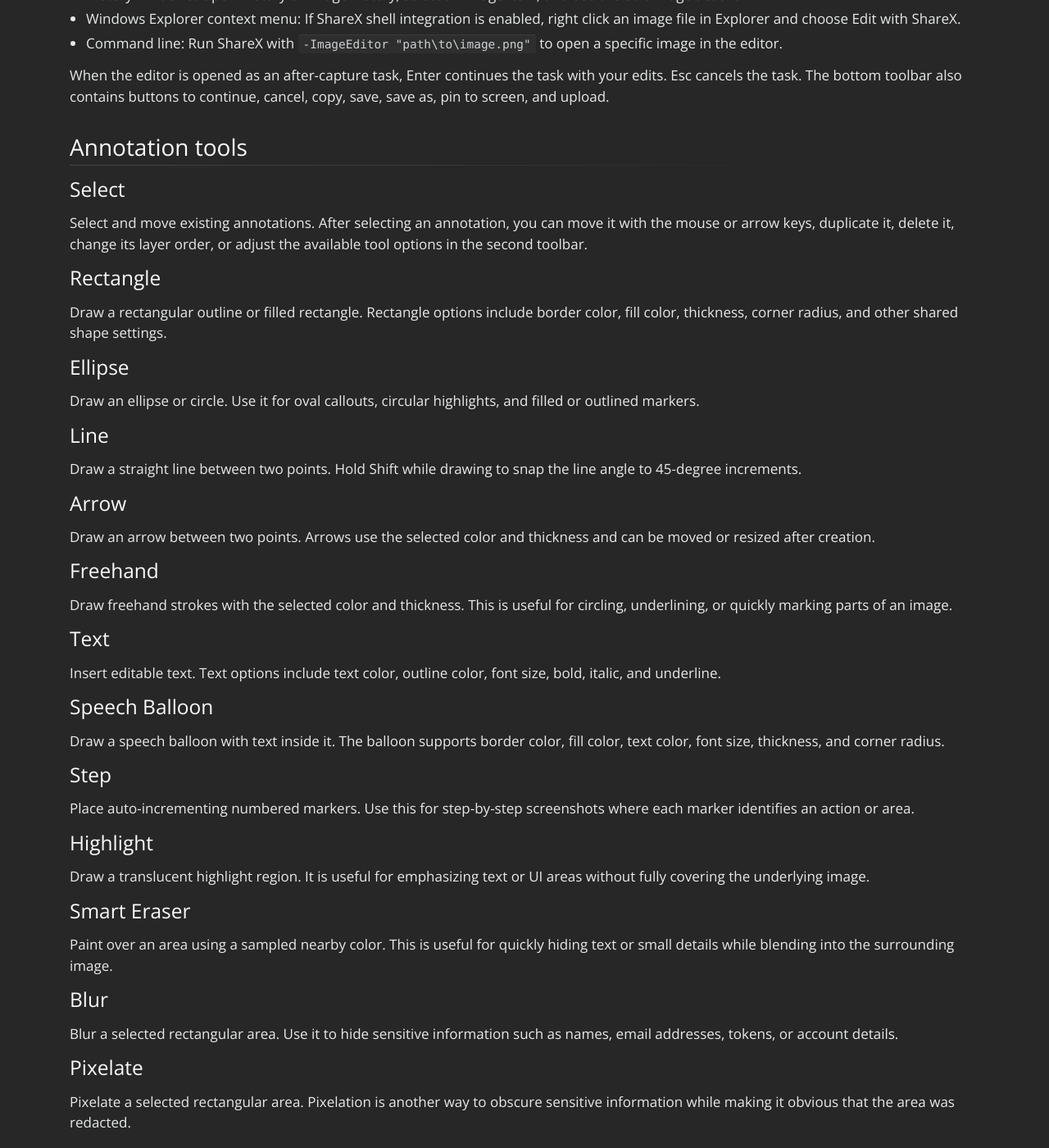
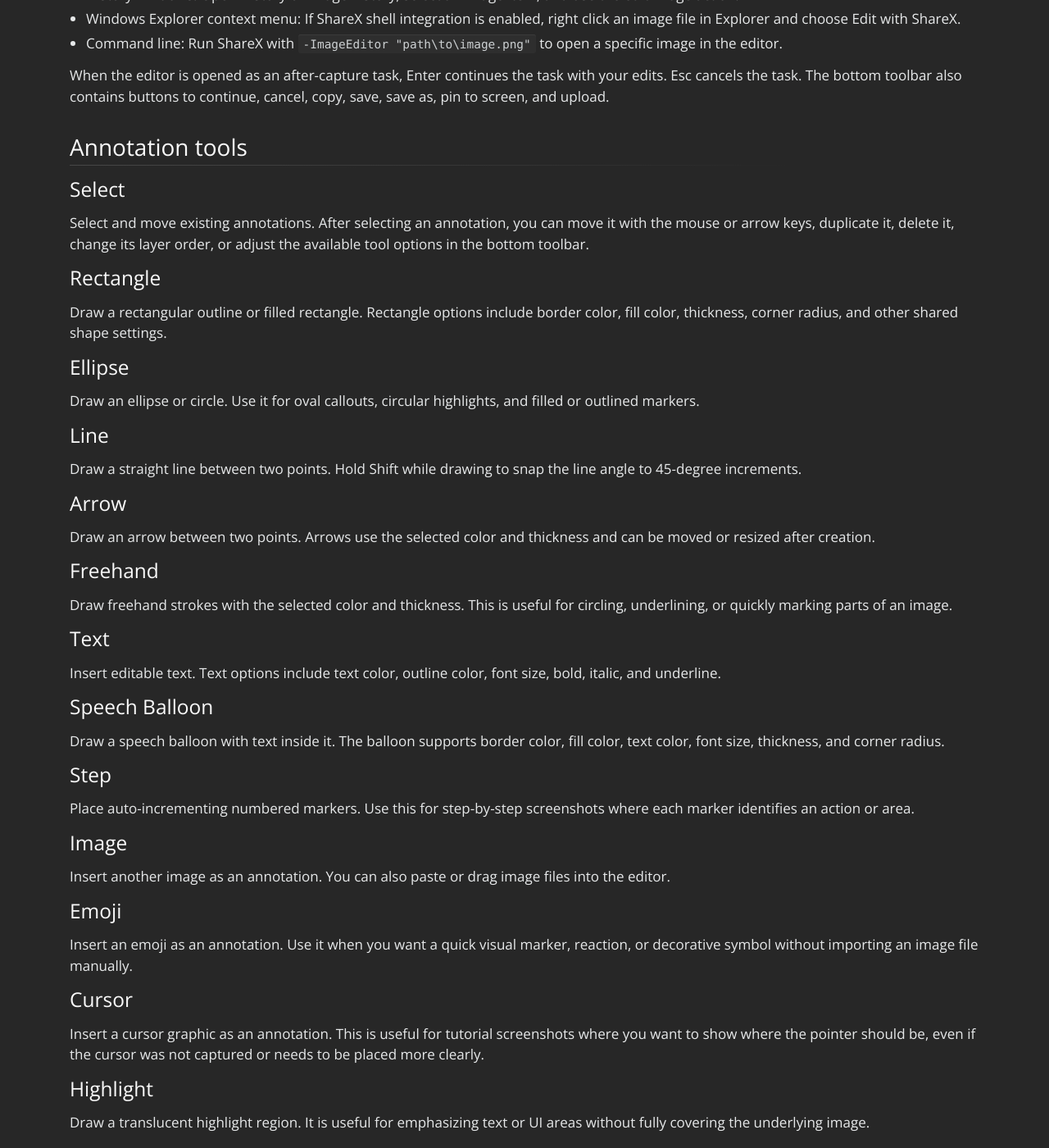
Before and after one commit to ShareX/sharex.github.io, a Jekyll site: the page built from docs/image-editor.md, in a window 1280 px wide and 1400 px high, scrolled down 973 px. Shown: the whole window at 82% size. Built offline with Jekyll 4.4.1, drawn with Linux system fonts in a browser that asks for light colours; our own code applies the rules of GitHub Pages for plain Markdown files; some of the changed text lies outside the part shown.

Commit message:
Added image editor page

```diff
--- a/_includes/navbar.html
+++ b/_includes/navbar.html
@@ -19,6 +19,7 @@
                         <a class="dropdown-item" href="/actions">Actions</a>
                         <a class="dropdown-item" href="/docs/dev-builds">Dev builds</a>
                         <a class="dropdown-item" href="/docs/keybinds">Keybinds</a>
+                        <a class="dropdown-item" href="/docs/image-editor">Image editor</a>
                         <a class="dropdown-item" href="/docs/scrolling-screenshot">Scrolling screenshot</a>
                         <a class="dropdown-item" href="/docs/command-line-arguments">Command line arguments</a>
                         <a class="dropdown-item" href="/docs/translation">Translation</a>
--- a/docs/image-editor.md
+++ b/docs/image-editor.md
@@ -30,7 +30,7 @@
 
 ### Select
 
-Select and move existing annotations. After selecting an annotation, you can move it with the mouse or arrow keys, duplicate it, delete it, change its layer order, or adjust the available tool options in the second toolbar.
+Select and move existing annotations. After selecting an annotation, you can move it with the mouse or arrow keys, duplicate it, delete it, change its layer order, or adjust the available tool options in the bottom toolbar.
 
 ### Rectangle
 
@@ -64,6 +64,18 @@
 
 Place auto-incrementing numbered markers. Use this for step-by-step screenshots where each marker identifies an action or area.
 
+### Image
+
+Insert another image as an annotation. You can also paste or drag image files into the editor.
+
+### Emoji
+
+Insert an emoji as an annotation. Use it when you want a quick visual marker, reaction, or decorative symbol without importing an image file manually.
+
+### Cursor
+
+Insert a cursor graphic as an annotation. This is useful for tutorial screenshots where you want to show where the pointer should be, even if the cursor was not captured or needs to be placed more clearly.
+
 ### Highlight
 
 Draw a translucent highlight region. It is useful for emphasizing text or UI areas without fully covering the underlying image.
```
Also changed, not shown: other parts of docs/image-editor.md (+0 -4 lines).
